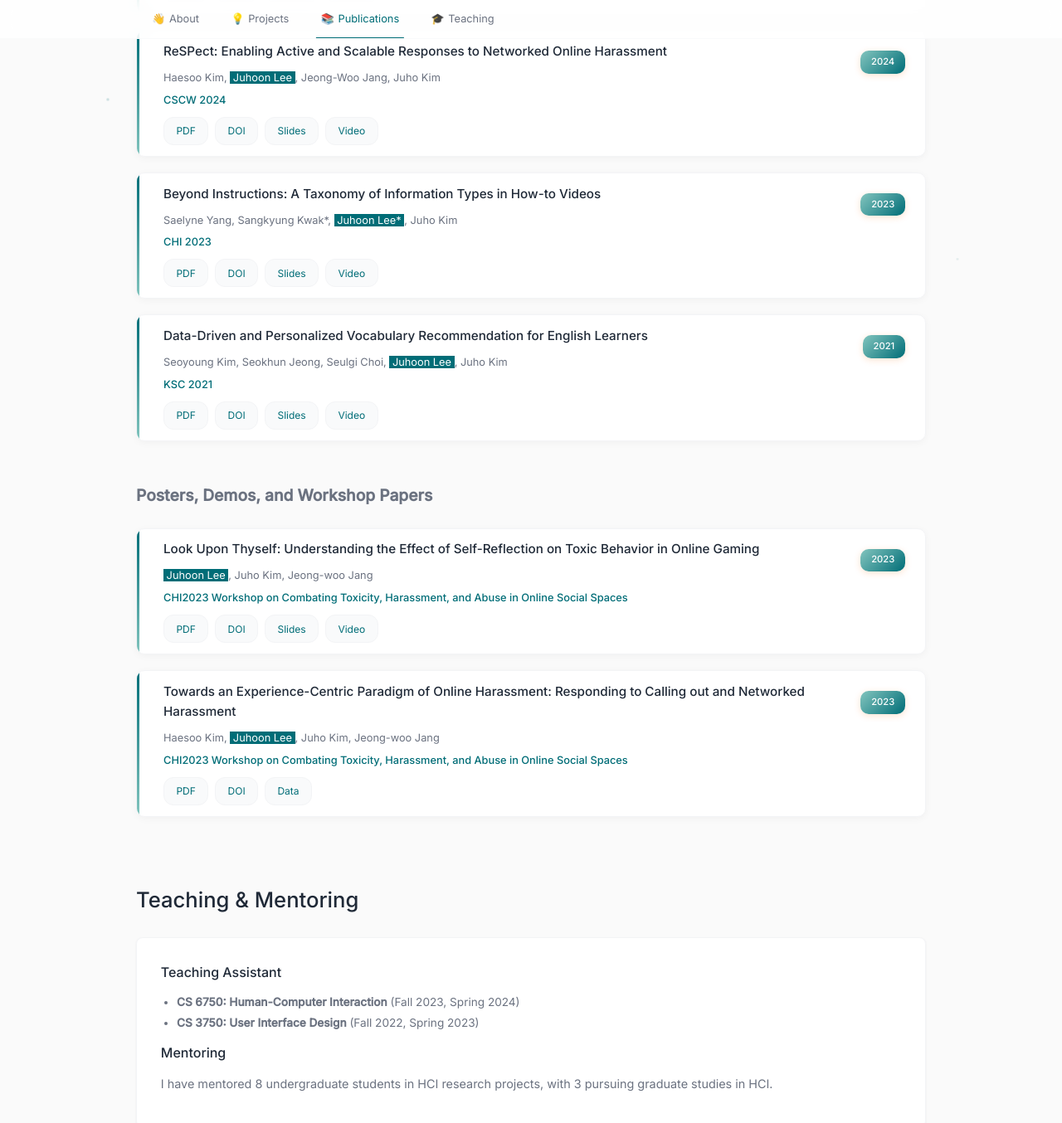
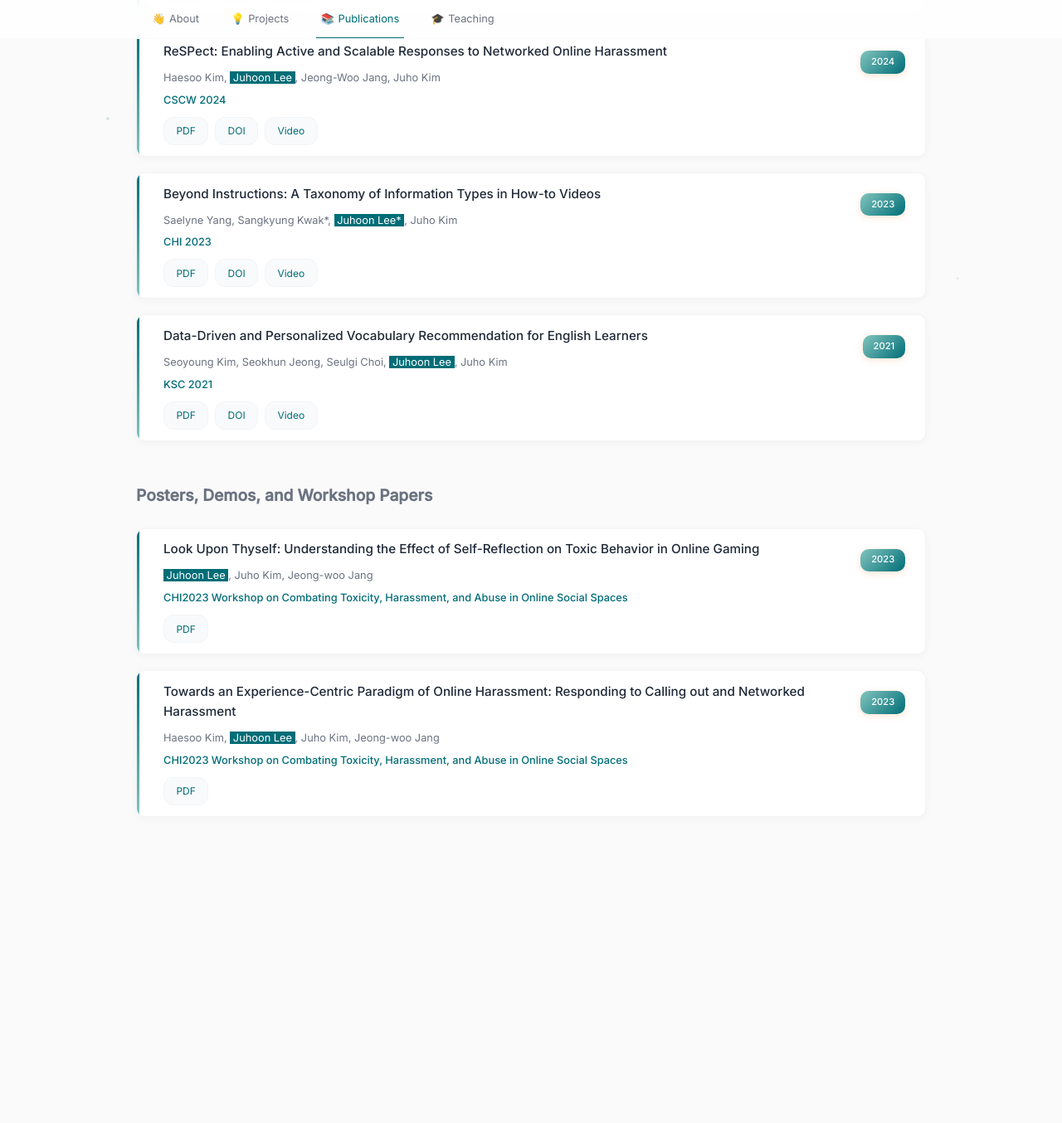
Before and after one commit to julielee16/personal-website, a Jekyll site: the page built from index.md, in a window 1280 px wide and 1400 px high, scrolled down 1441 px. Shown: the top 1354 px of the window at 83% size. Built offline with Jekyll 4.4.1, drawn with Linux system fonts in a browser that asks for light colours; after the commit the page ends 2466 px from its top, so only the background shows below that.

Commit message:
Update default.html

```diff
--- a/_layouts/default.html
+++ b/_layouts/default.html
@@ -172,7 +172,6 @@
                     <div class="publication-links">
                         <a href="#" target="_blank">PDF</a>
                         <a href="#" target="_blank">DOI</a>
-                        <a href="#" target="_blank">Slides</a>
                         <a href="#" target="_blank">Video</a>
                     </div>
                 </div>
@@ -185,7 +184,6 @@
                     <div class="publication-links">
                         <a href="#" target="_blank">PDF</a>
                         <a href="#" target="_blank">DOI</a>
-                        <a href="#" target="_blank">Slides</a>
                         <a href="#" target="_blank">Video</a>
                     </div>
                 </div>
@@ -198,7 +196,6 @@
                     <div class="publication-links">
                         <a href="#" target="_blank">PDF</a>
                         <a href="#" target="_blank">DOI</a>
-                        <a href="#" target="_blank">Slides</a>
                         <a href="#" target="_blank">Video</a>
                     </div>
                 </div>
@@ -212,7 +209,6 @@
                     <div class="publication-links">
                         <a href="#" target="_blank">PDF</a>
                         <a href="#" target="_blank">DOI</a>
-                        <a href="#" target="_blank">Slides</a>
                         <a href="#" target="_blank">Video</a>
                     </div>
                 </div>
@@ -225,7 +221,6 @@
                     <div class="publication-links">
                         <a href="#" target="_blank">PDF</a>
                         <a href="#" target="_blank">DOI</a>
-                        <a href="#" target="_blank">Slides</a>
                         <a href="#" target="_blank">Video</a>
                     </div>
                 </div>
@@ -245,9 +240,6 @@
                     <div class="venue">CHI2023 Workshop on Combating Toxicity, Harassment, and Abuse in Online Social Spaces</div>
                     <div class="publication-links">
                         <a href="#" target="_blank">PDF</a>
-                        <a href="#" target="_blank">DOI</a>
-                        <a href="#" target="_blank">Slides</a>
-                        <a href="#" target="_blank">Video</a>
                     </div>
                 </div>
 
@@ -258,15 +250,13 @@
                     <div class="venue">CHI2023 Workshop on Combating Toxicity, Harassment, and Abuse in Online Social Spaces</div>
                     <div class="publication-links">
                         <a href="#" target="_blank">PDF</a>
-                        <a href="#" target="_blank">DOI</a>
-                        <a href="#" target="_blank">Data</a>
                     </div>
                 </div>
             </div>
         </section>
 
         <!-- Teaching Section -->
-        <section id="teaching" class="content-section">
+        <!-- <section id="teaching" class="content-section">
             <div class="section-header">
                 <h3>Teaching & Mentoring</h3>
             </div>
@@ -281,13 +271,13 @@
                 <h4>Mentoring</h4>
                 <p>I have mentored 8 undergraduate students in HCI research projects, with 3 pursuing graduate studies in HCI.</p>
 
-                <!-- <h4>Talks</h4>
+                <h4>Talks</h4>
                 <ul>
                     <li>"Accessibility in Design" - UX Design Bootcamp (2024)</li>
                     <li>"Research Methods in HCI" - Research Symposium (2023)</li>
-                </ul> -->
+                </ul>
             </div>
-        </section>
+        </section> -->
 
         <!-- Contact Section -->
         <!-- <section id="contact" class="content-section">
```
